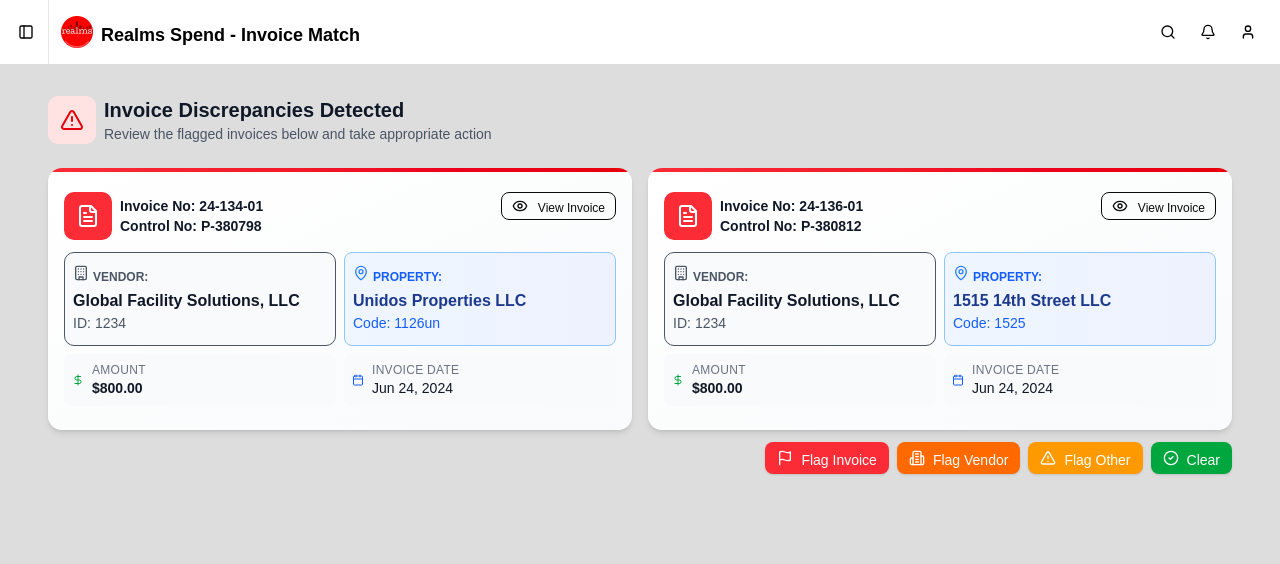
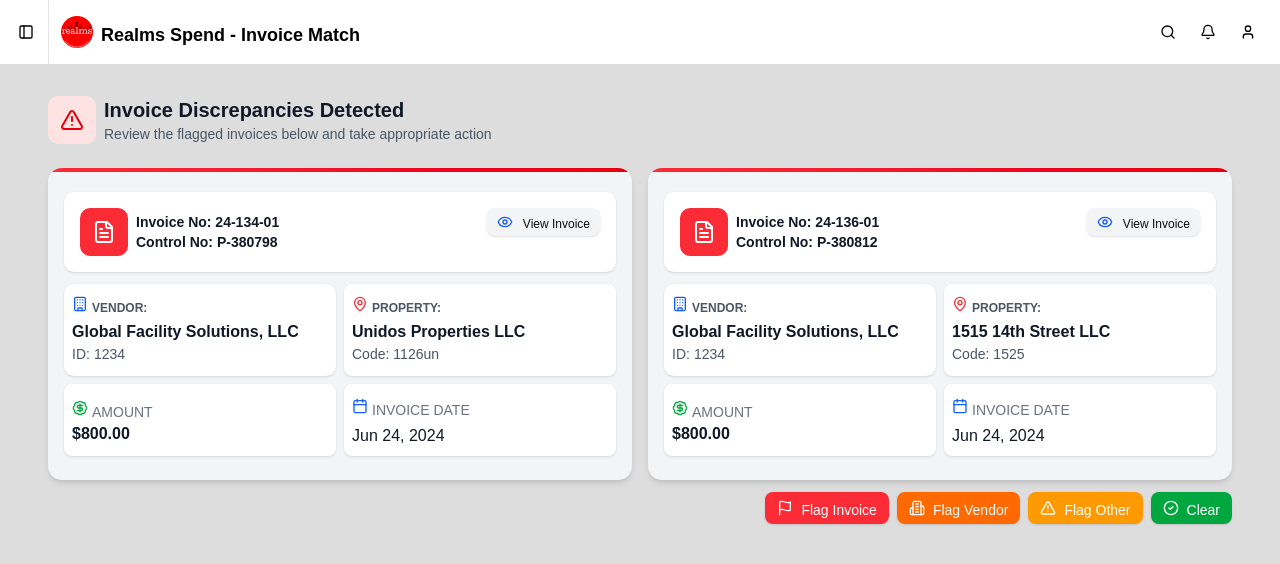
Before and after one commit to stefegg/realms-spend-demo, a Next.js app: page /invoice-match in a window 1280 px wide. Shown: the top 564 px of the page. Built offline with nearby package versions, Linux system fonts and the light colour scheme; a web font is replaced by a local one.

Commit message:
change card display and animation, some work on modal

```diff
--- a/app/invoice-match/page.tsx
+++ b/app/invoice-match/page.tsx
@@ -1,10 +1,34 @@
+'use client';
+import { useState } from 'react';
+import { Invoice } from '../_types';
 import { InvoiceMatch } from '@/components/InvoiceMatch';
 import { AlertTriangle } from 'lucide-react';
 import { matchInvoices } from '../_api';
 
 export default function InvoiceMatchPage() {
+  const [invoiceGroups, setInvoiceGroups] =
+    useState<Invoice[][]>(matchInvoices);
+
+  const removeInvoiceGroup = (indexToRemove: number) => {
+    setInvoiceGroups((prevGroups) =>
+      prevGroups.filter((_, index) => index !== indexToRemove),
+    );
+  };
+
   return (
     <main className="p-8">
+      {invoiceGroups.length === 0 ? (
+        <div className="text-center py-12">
+          <div className="flex items-center justify-center w-16 h-16 bg-green-100 rounded-full mx-auto mb-4">
+            <AlertTriangle className="w-8 h-8 text-green-600" />
+          </div>
+          <h3 className="text-lg font-semibold text-gray-900 mb-2">
+            All Clear!
+          </h3>
+          <p className="text-gray-600">No invoice discrepancies to review.</p>
+        </div>
+      ) : (
+        <>
           <div className="flex items-center gap-2 mb-6 px-4">
             <div className="flex items-center justify-center w-12 h-12 bg-red-100 rounded-lg">
               <AlertTriangle className="w-6 h-6 text-red-600" />
@@ -18,9 +42,15 @@ export default function InvoiceMatchPage() {
               </p>
             </div>
           </div>
-      {matchInvoices.map((inv, idx) => (
-        <InvoiceMatch invoiceData={inv} key={idx} />
+          {invoiceGroups.map((inv, idx) => (
+            <InvoiceMatch
+              invoiceData={inv}
+              key={idx}
+              onConfirm={() => removeInvoiceGroup(idx)}
+            />
           ))}
+        </>
+      )}
     </main>
   );
 }
--- a/components/InvoiceMatch/index.tsx
+++ b/components/InvoiceMatch/index.tsx
@@ -6,13 +6,13 @@ import {
   AlertTriangle,
   Building2,
   Calendar,
-  DollarSign,
   FileText,
   MapPin,
   Building,
   Check,
   CircleCheck,
   Eye,
+  BadgeDollarSign,
 } from 'lucide-react';
 import { Button } from '@/components/ui/button';
 import { Card, CardContent } from '@/components/ui/card';
@@ -20,8 +20,15 @@ import { Invoice } from '@/app/_types';
 import { useContext } from 'react';
 import { ModalContext } from '@/app/_providers/modal-provider';
 
-export function InvoiceMatch({ invoiceData }: { invoiceData: Invoice[] }) {
+export function InvoiceMatch({
+  invoiceData,
+  onConfirm,
+}: {
+  invoiceData: Invoice[];
+  onConfirm: () => void;
+}) {
   const [selectedAction, setSelectedAction] = useState<string | null>(null);
+  const [isRemoving, setIsRemoving] = useState(false);
   const { setShowModal, setModalType, setModalContent } =
     useContext(ModalContext);
   const formatCurrency = (amount: number) => {
@@ -40,24 +47,51 @@ export function InvoiceMatch({ invoiceData }: { invoiceData: Invoice[] }) {
   };
 
   const clickViewInvoice = () => {
-    console.log('---banana');
     setModalType('image');
-    setModalContent('/realms_sm.png');
+    setModalContent('/realms_lg.png');
     setShowModal(true);
   };
 
+  const getAnimationClasses = () => {
+    if (isRemoving) {
+      return 'transition-all duration-500 opacity-0 transform scale-95';
+    }
+    return '';
+  };
+
+  const getInvoiceAction = () => {
+    switch (selectedAction) {
+      case 'invoice':
+        return 'Flag Invoice';
+      case 'vendor':
+        return 'Flag Vendor';
+      case 'other':
+        return 'Flag Other';
+      case 'clear':
+        return 'Clear Invoice';
+    }
+  };
+
+  const handleConfirm = () => {
+    setIsRemoving(true);
+    setTimeout(() => {
+      onConfirm();
+    }, 500);
+    setSelectedAction(null);
+  };
+
   return (
-    <div className="mx-auto px-4 space-y-2 mb-4">
+    <div className={`mx-auto px-4 space-y-2 mb-4 ${getAnimationClasses()}`}>
       <div className="grid md:grid-cols-2 gap-4">
         {invoiceData.map((invoice) => (
           <Card
             key={invoice.controlNo}
-            className="relative overflow-hidden border-0 shadow-md bg-gradient-to-br from-white to-gray-50"
+            className="relative overflow-hidden border-0 shadow-md bg-gray-100"
           >
             <div className="absolute top-0 left-0 w-full h-1 bg-gradient-to-r from-red-500 to-red-600"></div>
             <CardContent className="px-4">
               {/* Header */}
-              <div className="flex items-start justify-between mb-3">
+              <div className="flex items-start justify-between mb-3 bg-white shadow-sm p-4 rounded-lg">
                 <div className="flex items-center gap-2">
                   <div className="flex items-center justify-center w-12 h-12 bg-red-500 rounded-lg">
                     <FileText className="w-6 h-6 text-white" />
@@ -74,10 +108,10 @@ export function InvoiceMatch({ invoiceData }: { invoiceData: Invoice[] }) {
                 <Button
                   variant="ghost"
                   size="sm"
-                  className="h-7 px-2 text-xs hover:bg-blue-50 cursor-pointer border"
+                  className="h-7 px-2 text-xs hover:bg-blue-50 cursor-pointer bg-gray-100 shadow-sm"
                   onClick={() => clickViewInvoice()}
                 >
-                  <Eye className="w-3 h-3 mr-1" />
+                  <Eye className="w-3 h-3 mr-1 text-blue-600" />
                   <div className="pt-1">View Invoice</div>
                 </Button>
               </div>
@@ -86,11 +120,11 @@ export function InvoiceMatch({ invoiceData }: { invoiceData: Invoice[] }) {
               <div className="space-y-2">
                 {/* Vendor & Property */}
                 <div className="grid grid-cols-2 gap-2">
-                  <div className="bg-gray-50 p-3 px-2 rounded-lg border border-gray-600 flex flex-col h-full">
+                  <div className="bg-white shadow-sm p-3 px-2 rounded-lg flex flex-col h-full">
                     <div className="flex-1">
                       <div className="flex items-center gap-2 mb-1">
                         <div className="text-xs font-semibold text-gray-600 uppercase flex flex-row gap-1">
-                          <Building className="w-4 h-4 text-gray-600" />
+                          <Building className="w-4 h-4 text-blue-600" />
                           <div className="pt-1">Vendor:</div>
                         </div>
                       </div>
@@ -104,20 +138,20 @@ export function InvoiceMatch({ invoiceData }: { invoiceData: Invoice[] }) {
                     </div>
                   </div>
 
-                  <div className="p-3 px-2 bg-gradient-to-r from-blue-50 to-indigo-50 rounded-md border border-blue-300 flex flex-col h-full">
+                  <div className="p-3 px-2 bg-white shadow-sm rounded-md flex flex-col h-full">
                     <div className="flex-1">
                       <div className="flex items-center gap-2 mb-1">
-                        <div className="text-xs font-semibold text-blue-600 uppercase flex flex-row gap-1">
-                          <MapPin className="w-4 h-4 text-blue-500" />
+                        <div className="text-xs font-semibold text-gray-600 uppercase flex flex-row gap-1">
+                          <MapPin className="w-4 h-4 text-red-500" />
                           <div className="pt-1">Property:</div>
                         </div>
                       </div>
 
-                      <div className="font-semibold text-blue-900 flex flex-row gap-1">
+                      <div className="font-semibold text-gray-900 flex flex-row gap-1">
                         <div>{invoice.property}</div>
                       </div>
                     </div>
-                    <div className="text-sm text-blue-600 flex flex-row gap-1">
+                    <div className="text-sm text-gray-600 flex flex-row gap-1">
                       Code:
                       <div>{invoice.propertyId}</div>
                     </div>
@@ -126,25 +160,25 @@ export function InvoiceMatch({ invoiceData }: { invoiceData: Invoice[] }) {
 
                 {/* Amount & Date */}
                 <div className="grid grid-cols-2 gap-2">
-                  <div className="flex items-center gap-2 p-2 bg-gray-50 rounded-md">
-                    <DollarSign className="w-3 h-3 text-green-600" />
+                  <div className="flex items-center gap-2 p-2 bg-white shadow-sm rounded-md">
                     <div>
-                      <p className="text-xs font-medium text-gray-500 uppercase tracking-wide">
-                        Amount
-                      </p>
-                      <p className="font-bold text-sm text-gray-900">
+                      <div className="text-sm font-medium text-gray-500 uppercase items-center flex flex-row gap-1">
+                        <BadgeDollarSign className="w-4 h-4 text-green-600" />
+                        <p className="pt-2">Amount</p>
+                      </div>
+                      <p className="font-bold text-md text-gray-900">
                         {formatCurrency(invoice.amount)}
                       </p>
                     </div>
                   </div>
 
-                  <div className="flex items-center gap-2 p-2 bg-gray-50 rounded-md">
-                    <Calendar className="w-3 h-3 text-blue-600" />
-                    <div>
-                      <p className="text-xs font-medium text-gray-500 uppercase tracking-wide">
-                        Invoice Date
-                      </p>
-                      <p className="font-medium text-sm text-gray-900">
+                  <div className="flex items-center gap-2 p-2 bg-white shadow-sm rounded-md">
+                    <div className="flex flex-col gap-1">
+                      <div className="text-sm font-medium text-gray-500 uppercase items-center flex flex-row gap-1">
+                        <Calendar className="w-4 h-4 text-blue-600" />
+                        <p className="pt-2">Invoice Date</p>
+                      </div>
+                      <p className="font-medium text-md text-gray-900">
                         {formatDate(invoice.date)}
                       </p>
                     </div>
@@ -163,6 +197,7 @@ export function InvoiceMatch({ invoiceData }: { invoiceData: Invoice[] }) {
             setSelectedAction(selectedAction === 'invoice' ? null : 'invoice')
           }
           className="flex items-center gap-2 px-4 py-2 bg-red-500 hover:bg-red-900 text-white border-0 text-sm h-8 cursor-pointer hover:text-white shadow-sm"
+          disabled={isRemoving}
         >
           <Flag className="w-3 h-3" />
           <div className="pt-1">Flag Invoice</div>
@@ -173,6 +208,7 @@ export function InvoiceMatch({ invoiceData }: { invoiceData: Invoice[] }) {
             setSelectedAction(selectedAction === 'vendor' ? null : 'vendor')
           }
           className="flex items-center gap-2 px-4 py-2 bg-orange-500 hover:bg-orange-600 text-white border-0 text-sm h-8 cursor-pointer hover:text-white shadow-sm"
+          disabled={isRemoving}
         >
           <Building2 className="w-3 h-3" />
           <div className="pt-1">Flag Vendor</div>
@@ -183,14 +219,18 @@ export function InvoiceMatch({ invoiceData }: { invoiceData: Invoice[] }) {
             setSelectedAction(selectedAction === 'other' ? null : 'other')
           }
           className="flex items-center gap-2 px-4 py-2 bg-amber-500 hover:bg-amber-600 text-white border-0 text-sm h-8 cursor-pointer hover:text-white shadow-sm"
+          disabled={isRemoving}
         >
           <AlertTriangle className="w-3 h-3" />
           <div className="pt-1">Flag Other</div>
         </Button>
 
         <Button
-          onClick={() => setSelectedAction(null)}
+          onClick={() =>
+            setSelectedAction(selectedAction === 'clear' ? null : 'clear')
+          }
           className="flex items-center gap-2 px-4 py-2 text-white hover:text-white text-sm h-8 cursor-pointer bg-green-600 hover:bg-green-900 shadow-sm"
+          disabled={isRemoving}
         >
           <CircleCheck className="w-3 h-3" />
           <div className="pt-1">Clear</div>
@@ -199,33 +239,31 @@ export function InvoiceMatch({ invoiceData }: { invoiceData: Invoice[] }) {
 
       {/* Action Confirmation */}
       {selectedAction && (
-        <div className="mt-4 p-3 bg-blue-50 border border-blue-200 rounded-lg">
+        <div className="mt-4 p-3 bg-white shadow-sm rounded-lg">
           <div className="flex items-center gap-3">
-            <div className="flex items-center justify-center w-6 h-6 bg-blue-100 rounded-full">
-              <Check className="w-3 h-3 text-blue-600" />
+            <div className="flex items-center justify-center w-6 h-6 bg-red-500 rounded-full">
+              <Check className="w-3 h-3 text-gray-50" />
             </div>
             <div className="flex-1">
-              <p className="font-medium text-blue-900 text-sm">
-                Action Selected:{' '}
-                {selectedAction === 'invoice'
-                  ? 'Flag Invoice'
-                  : selectedAction === 'vendor'
-                    ? 'Flag Vendor'
-                    : 'Flag Other'}
+              <p className="font-medium text-black text-sm">
+                Action Selected: {getInvoiceAction()}
               </p>
-              <p className="text-xs text-blue-700">
+              <p className="text-xs text-gray-500">
                 Click again to confirm or select a different action.
               </p>
             </div>
             <Button
               size="sm"
               className="bg-green-600 hover:bg-green-900 text-xs px-3 py-1 pt-2 cursor-pointer"
+              onClick={handleConfirm}
+              disabled={isRemoving}
             >
               Confirm
             </Button>
             <Button
               size="sm"
               className="bg-red-600 hover:bg-red-900 text-xs px-3 py-1 pt-2 cursor-pointer"
+              disabled={isRemoving}
             >
               Cancel
             </Button>
```
Also changed, not shown: components/SiteModal/index.tsx (+4 -4 lines). Lines whose indentation alone changed are shown as unchanged.
